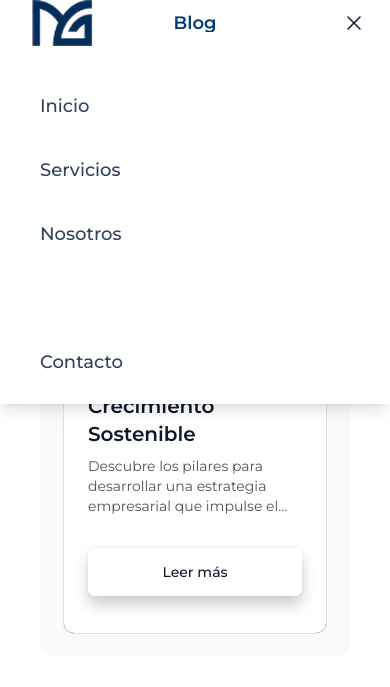
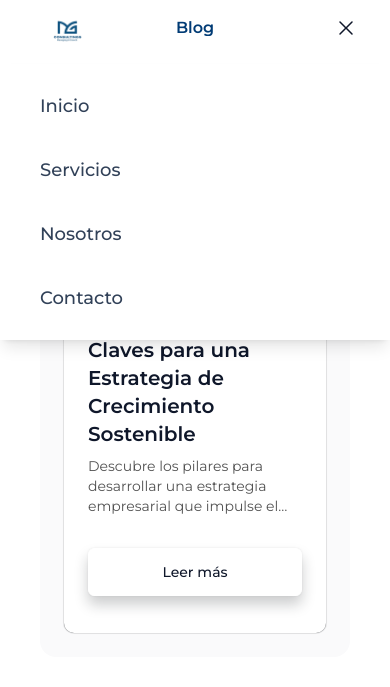
Before and after one commit to NicoGuerrero11/mgconsulting-sitio, an Astro site: page /blog in a window 390 px wide. Both pictures are taken after a click on the button "Abrir menú". Shown: the top 687 px of the page. Built offline with nearby package versions, Linux system fonts and the light colour scheme; Astro itself is replaced by a stand-in of ours.

Commit message:
Improve mobile UX: better logo quality, fix menu spacing, optimize header layout
- Replace mobile logo with higher quality rectangular version (600x400 vs 180x180)
- Optimize mobile logo size: 72x48px for better visibility within header limits
- Fix mobile menu spacing: remove active page from menu to eliminate empty gaps
- Improve mobile script: add proper initialization for navigation persistence
- Reduce title font size and space allocation for better logo prominence
- Add pt-2 padding to mobile logo for better vertical centering

```diff
--- a/src/components/layout/Header.astro
+++ b/src/components/layout/Header.astro
@@ -2,7 +2,8 @@
 import Container from "../ui/Container.astro";
 import Button from "../ui/Button.astro";
 import { Picture } from "astro:assets";
-import logoMobile from "../../assets/img/logo/logo-mobile.png";
+// import logoMobile from "../../assets/img/logo/logo-mobile.png";
+import logoMobile from "../../assets/img/logo/logo-mobile-alt.png";
 import logoDesktop from "../../assets/img/logo/logo-desktop.png";
 
 // Titulos mobile
@@ -25,16 +26,16 @@ const isActive = (path: string) => Astro.url.pathname === path;
   <Container>
     <!-- Contenedor para centrar el título en mobile -->
     <div class="relative flex h-full w-full items-center justify-between">
-      <!-- IZQUIERDA: Logo (61x46 en mobile, 319x77 en desktop) -->
-      <div class="flex-shrink-0 w-auto pl-4">
+      <!-- IZQUIERDA: Logo (mejor proporción mobile, 319x77 en desktop) -->
+      <div class="flex-shrink-0 w-auto pl-4 pt-2 md:pt-0">
         <a href="/" class="block">
-          <!-- Logo mobile: 61x46 -->
+          <!-- Logo mobile: mejoramos proporción y tamaño -->
           <Picture
             src={logoMobile}
             alt="MG Consulting - Consultoría Estratégica"
-            class="block md:hidden w-[61px] h-[46px] object-fill"
-            width={61}
-            height={46}
+            class="block md:hidden w-[72px] h-[48px] object-contain"
+            width={72}
+            height={48}
             loading="eager"
             format={["avif", "webp", "png"]}
             quality={100}
@@ -54,10 +55,10 @@ const isActive = (path: string) => Astro.url.pathname === path;
       </div>
 
       <!-- CENTRO: Nav en desktop (364x22 aprox) / Título en mobile -->
-      <!-- Título mobile centrado absolutamente para que quede PERFECTO -->
+      <!-- Título mobile centrado pero con más espacio para logo más grande -->
       {
         mobileTitle && (
-          <div class="absolute left-1/2 top-1/2 -translate-x-1/2 -translate-y-1/2 md:hidden text-lg leading-none font-semibold text-[var(--color-blue)] truncate max-w-[60%] text-center">
+          <div class="absolute left-1/2 top-1/2 -translate-x-1/2 -translate-y-1/2 md:hidden text-base leading-none font-semibold text-[var(--color-blue)] truncate max-w-[45%] text-center">
             {mobileTitle}
           </div>
         )
@@ -89,7 +90,7 @@ const isActive = (path: string) => Astro.url.pathname === path;
       <button
         type="button"
         id="mobile-menu-button"
-        class="md:hidden inline-flex items-center justify-center w-10 h-10 transition-colors hover:bg-gray-100 rounded-lg"
+        class="md:hidden inline-flex items-center justify-center w-10 h-10 transition-colors hover:bg-gray-100 rounded-lg mr-2"
         aria-label="Abrir menú"
         aria-expanded="false"
       >
@@ -131,26 +132,27 @@ const isActive = (path: string) => Astro.url.pathname === path;
   >
     <div class="px-6 py-4 space-y-3">
       {
-        nav.map((item) => (
-          <a
-            href={item.href}
-            class={`block px-4 py-3 text-lg font-medium rounded-lg transition-colors ${
-              isActive(item.href)
-                ? "bg-[var(--color-brand-blue)] text-white"
-                : "text-slate-700 hover:bg-gray-100 hover:text-[var(--color-brand-blue)]"
-            }`}
-          >
-            {item.label}
-          </a>
-        ))
+        nav.map((item) => {
+          if (isActive(item.href)) {
+            return null;
+          }
+          return (
+            <a
+              href={item.href}
+              class="block px-4 py-3 text-lg font-medium rounded-lg transition-colors text-slate-700 hover:bg-gray-100 hover:text-[var(--color-brand-blue)]"
+            >
+              {item.label}
+            </a>
+          );
+        })
       }
     </div>
   </nav>
 </header>
 
-<script>
-  // Función para manejar el menú móvil
-  document.addEventListener('DOMContentLoaded', function() {
+<script is:inline>
+  // Función para manejar el menú móvil - ejecutable en cada página
+  function initMobileMenu() {
     const mobileMenuButton = document.getElementById('mobile-menu-button');
     const mobileMenu = document.getElementById('mobile-menu');
     const hamburgerIcon = document.getElementById('hamburger-icon');
@@ -160,6 +162,12 @@ const isActive = (path: string) => Astro.url.pathname === path;
     if (!mobileMenuButton || !mobileMenu || !hamburgerIcon || !closeIcon) {
       return;
     }
+
+    // Limpiar eventos anteriores si existen
+    if (mobileMenuButton._mobileMenuInitialized) {
+      return;
+    }
+    mobileMenuButton._mobileMenuInitialized = true;
 
     let isMenuOpen = false;
 
@@ -242,5 +250,8 @@ const isActive = (path: string) => Astro.url.pathname === path;
         closeMenu();
       }
     });
-  });
+  }
+
+  // Inicializar en carga de página
+  document.addEventListener('DOMContentLoaded', initMobileMenu);
 </script>
```
Also changed, not shown: src/assets/img/logo/logo-mobile-alt.png (added).
